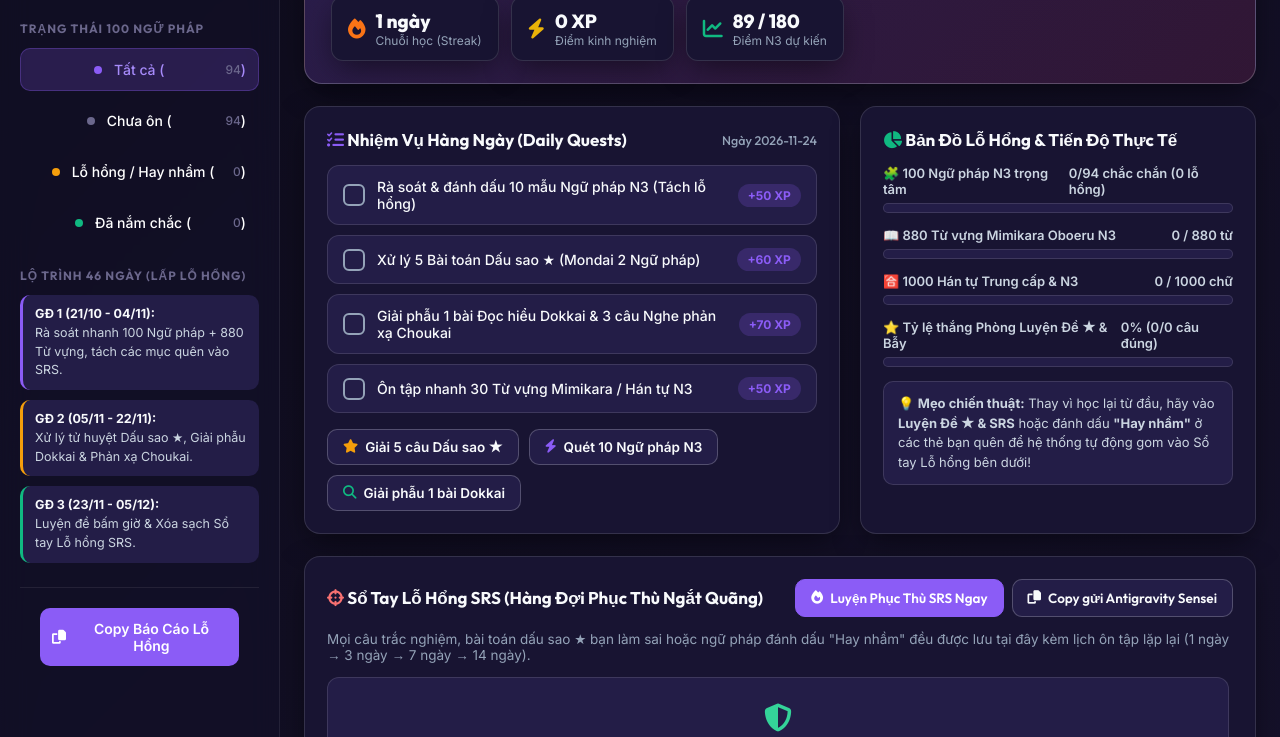
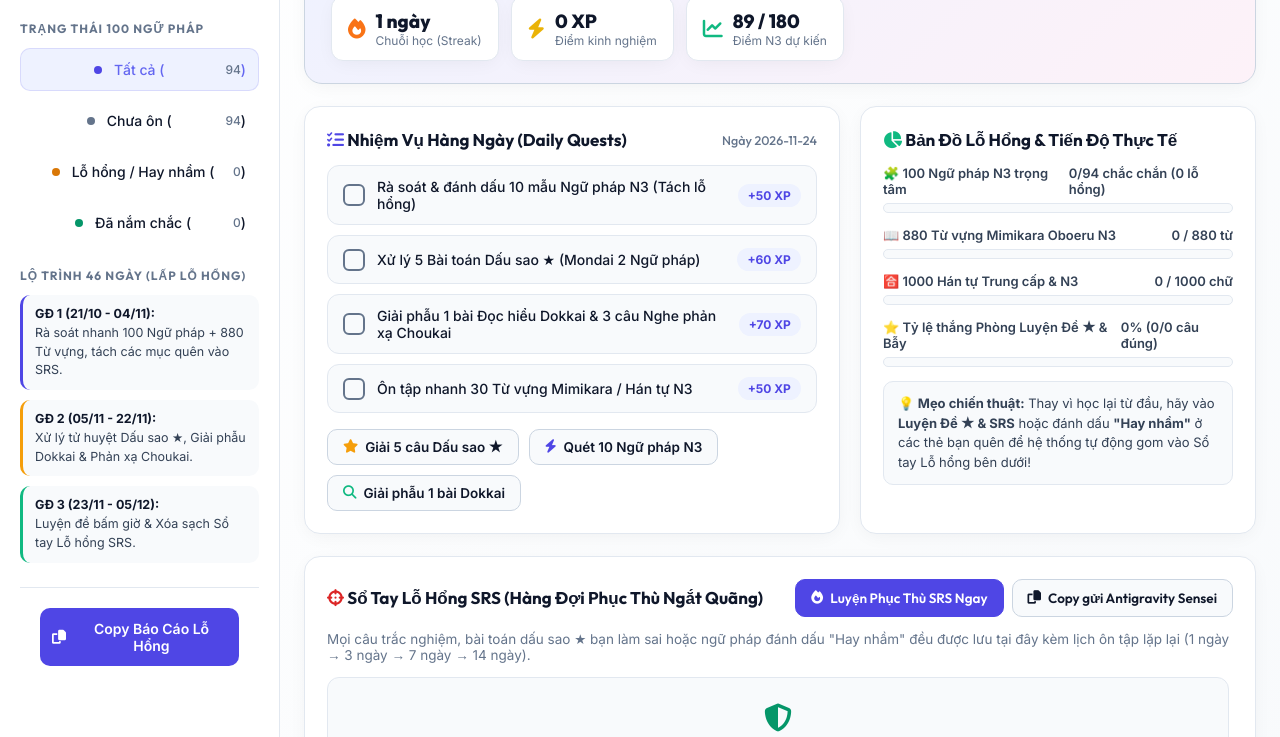
Before and after one commit to vu-long-duong/hoc-tieng-nhat, a plain HTML site: page n3_hub.html in a window 1280 px wide. Shown: the part 247-984 px from the top of the page. Drawn offline with Linux system fonts and the light colour scheme.

Commit message:
Switch default theme to bright daylight mode and lighten dark theme palette

```diff
--- a/assets/css/style.css
+++ b/assets/css/style.css
@@ -6,64 +6,64 @@
     --font-heading: 'Outfit', sans-serif;
     --font-body: 'Inter', sans-serif;
 
-    /* Theme: Dark Mode (Default) */
-    --bg-app: linear-gradient(135deg, #0d0b1a 0%, #15112a 100%);
-    --bg-sidebar: rgba(22, 18, 46, 0.45);
-    --bg-card: linear-gradient(135deg, rgba(46, 38, 92, 0.5) 0%, rgba(25, 20, 56, 0.65) 100%);
-    --bg-card-hover: linear-gradient(135deg, rgba(62, 52, 122, 0.6) 0%, rgba(35, 28, 77, 0.75) 100%);
-    --border-color: rgba(255, 255, 255, 0.08);
-    --border-hover: rgba(255, 255, 255, 0.18);
+    /* Theme: Dark Mode (Soft Bright Indigo) */
+    --bg-app: linear-gradient(135deg, #1b1836 0%, #252148 100%);
+    --bg-sidebar: rgba(34, 30, 68, 0.72);
+    --bg-card: linear-gradient(135deg, rgba(56, 48, 108, 0.65) 0%, rgba(38, 33, 78, 0.78) 100%);
+    --bg-card-hover: linear-gradient(135deg, rgba(72, 62, 136, 0.72) 0%, rgba(48, 42, 96, 0.85) 100%);
+    --border-color: rgba(255, 255, 255, 0.12);
+    --border-hover: rgba(255, 255, 255, 0.22);
 
     --text-primary: #ffffff;
-    --text-secondary: #a19ebb;
-    --text-muted: #6b678c;
+    --text-secondary: #c7c4e0;
+    --text-muted: #9490b8;
 
     --primary: #8b5cf6;
     --primary-light: #a78bfa;
     --primary-glow: rgba(139, 92, 246, 0.3);
 
     --accent-all: #8b5cf6;
-    --accent-unlearned: #6b678c;
+    --accent-unlearned: #9490b8;
     --accent-learning: #f59e0b;
     --accent-mastered: #10b981;
 
-    --bg-input: rgba(255, 255, 255, 0.05);
-    --bg-btn-active: rgba(139, 92, 246, 0.2);
-
-    --shadow-soft: 0 10px 30px -5px rgba(0, 0, 0, 0.5);
-    --shadow-glow: 0 0 30px rgba(139, 92, 246, 0.15);
+    --bg-input: rgba(255, 255, 255, 0.08);
+    --bg-btn-active: rgba(139, 92, 246, 0.22);
+
+    --shadow-soft: 0 10px 30px -5px rgba(0, 0, 0, 0.35);
+    --shadow-glow: 0 0 30px rgba(139, 92, 246, 0.18);
 
     --glass-blur: blur(15px);
     --transition-speed: 0.3s;
 }
 
 [data-theme="light"] {
-    /* Theme: Light Mode */
-    --bg-app: linear-gradient(135deg, #f1f3f9 0%, #e2e8f0 100%);
-    --bg-sidebar: rgba(255, 255, 255, 0.65);
-    --bg-card: linear-gradient(135deg, rgba(255, 255, 255, 0.85) 0%, rgba(248, 250, 252, 0.95) 100%);
-    --bg-card-hover: linear-gradient(135deg, rgba(255, 255, 255, 0.95) 0%, rgba(241, 245, 249, 1) 100%);
-    --border-color: rgba(0, 0, 0, 0.06);
-    --border-hover: rgba(0, 0, 0, 0.12);
-
-    --text-primary: #1e1b4b;
-    --text-secondary: #4f46e5;
+    /* Theme: Bright Daylight Mode (Default) */
+    --bg-app: linear-gradient(135deg, #ffffff 0%, #f8fafc 100%);
+    --bg-sidebar: #ffffff;
+    --bg-card: #ffffff;
+    --bg-card-hover: #f8fafc;
+    --border-color: #e2e8f0;
+    --border-hover: #cbd5e1;
+
+    --text-primary: #0f172a;
+    --text-secondary: #4338ca;
     --text-muted: #64748b;
 
     --primary: #4f46e5;
     --primary-light: #6366f1;
-    --primary-glow: rgba(79, 70, 229, 0.15);
+    --primary-glow: rgba(79, 70, 229, 0.14);
 
     --accent-all: #4f46e5;
     --accent-unlearned: #64748b;
     --accent-learning: #d97706;
     --accent-mastered: #059669;
 
-    --bg-input: rgba(0, 0, 0, 0.04);
-    --bg-btn-active: rgba(79, 70, 229, 0.1);
-
-    --shadow-soft: 0 10px 30px -5px rgba(79, 70, 229, 0.08);
-    --shadow-glow: 0 0 30px rgba(79, 70, 229, 0.08);
+    --bg-input: #f8fafc;
+    --bg-btn-active: #eef2ff;
+
+    --shadow-soft: 0 4px 20px -4px rgba(15, 23, 42, 0.06);
+    --shadow-glow: 0 0 24px rgba(79, 70, 229, 0.08);
 }
 
 /* ==========================================
--- a/assets/js/n3_hub_app.js
+++ b/assets/js/n3_hub_app.js
@@ -64,7 +64,12 @@ document.addEventListener('DOMContentLoaded', () => {
 // 1. THEME & STATE PERSISTENCE
 // ==========================================
 function initHubTheme() {
-    let savedTheme = localStorage.getItem('kanji_theme') || localStorage.getItem('vocab_theme') || 'dark';
+    if (!localStorage.getItem('n3_theme_bright_v1')) {
+        localStorage.setItem('kanji_theme', 'light');
+        localStorage.setItem('vocab_theme', 'light');
+        localStorage.setItem('n3_theme_bright_v1', '1');
+    }
+    let savedTheme = localStorage.getItem('kanji_theme') || localStorage.getItem('vocab_theme') || 'light';
     document.documentElement.setAttribute('data-theme', savedTheme);
     updateThemeButtons(savedTheme);
 
--- a/n3_hub.html
+++ b/n3_hub.html
@@ -1,5 +1,5 @@
 <!DOCTYPE html>
-<html lang="vi" data-theme="dark">
+<html lang="vi" data-theme="light">
 <head>
     <meta charset="UTF-8">
     <meta name="viewport" content="width=device-width, initial-scale=1.0">
@@ -21,37 +21,37 @@
            Fixes all Light/Dark mode contrast issues
            ========================================== */
         :root {
-            --hub-surface: #181432;
-            --hub-surface-2: #231d47;
+            --hub-surface: #252145;
+            --hub-surface-2: #312c59;
             --hub-text: #f8fafc;
-            --hub-text-body: #cbd5e1;
-            --hub-text-sub: #94a3b8;
-            --hub-border: rgba(255, 255, 255, 0.12);
-            --hub-border-strong: rgba(255, 255, 255, 0.22);
-            --hub-banner-bg: linear-gradient(135deg, rgba(139, 92, 246, 0.22) 0%, rgba(236, 72, 153, 0.14) 100%);
+            --hub-text-body: #e2e8f0;
+            --hub-text-sub: #a5b4fc;
+            --hub-border: rgba(255, 255, 255, 0.14);
+            --hub-border-strong: rgba(255, 255, 255, 0.24);
+            --hub-banner-bg: linear-gradient(135deg, rgba(139, 92, 246, 0.26) 0%, rgba(236, 72, 153, 0.16) 100%);
 
-            --hub-danger-bg: rgba(239, 68, 68, 0.12);
-            --hub-danger-border: rgba(239, 68, 68, 0.35);
-            --hub-danger-text: #f87171;
+            --hub-danger-bg: rgba(239, 68, 68, 0.16);
+            --hub-danger-border: rgba(239, 68, 68, 0.4);
+            --hub-danger-text: #fca5a5;
 
-            --hub-warn-bg: rgba(245, 158, 11, 0.12);
-            --hub-warn-border: rgba(245, 158, 11, 0.35);
-            --hub-warn-text: #fbbf24;
+            --hub-warn-bg: rgba(245, 158, 11, 0.16);
+            --hub-warn-border: rgba(245, 158, 11, 0.4);
+            --hub-warn-text: #fcd34d;
 
-            --hub-ok-bg: rgba(16, 185, 129, 0.12);
-            --hub-ok-border: rgba(16, 185, 129, 0.35);
-            --hub-ok-text: #34d399;
+            --hub-ok-bg: rgba(16, 185, 129, 0.16);
+            --hub-ok-border: rgba(16, 185, 129, 0.4);
+            --hub-ok-text: #6ee7b7;
         }
 
         [data-theme="light"] {
             --hub-surface: #ffffff;
-            --hub-surface-2: #f1f5f9;
+            --hub-surface-2: #f8fafc;
             --hub-text: #0f172a;
             --hub-text-body: #334155;
             --hub-text-sub: #64748b;
             --hub-border: #e2e8f0;
             --hub-border-strong: #cbd5e1;
-            --hub-banner-bg: linear-gradient(135deg, rgba(79, 70, 229, 0.08) 0%, rgba(236, 72, 153, 0.06) 100%);
+            --hub-banner-bg: linear-gradient(135deg, #eef2ff 0%, #fdf2f8 100%);
 
             --hub-danger-bg: #fef2f2;
             --hub-danger-border: #fecaca;
```
Also changed, not shown: assets/js/app.js (+6 -6 lines), assets/js/luyen_de_app.js (+6 -1 lines), assets/js/vocab_app.js (+6 -6 lines), index.html (+1 -1 lines), luyen_de.html (+19 -19 lines), vocab.html (+1 -1 lines).
